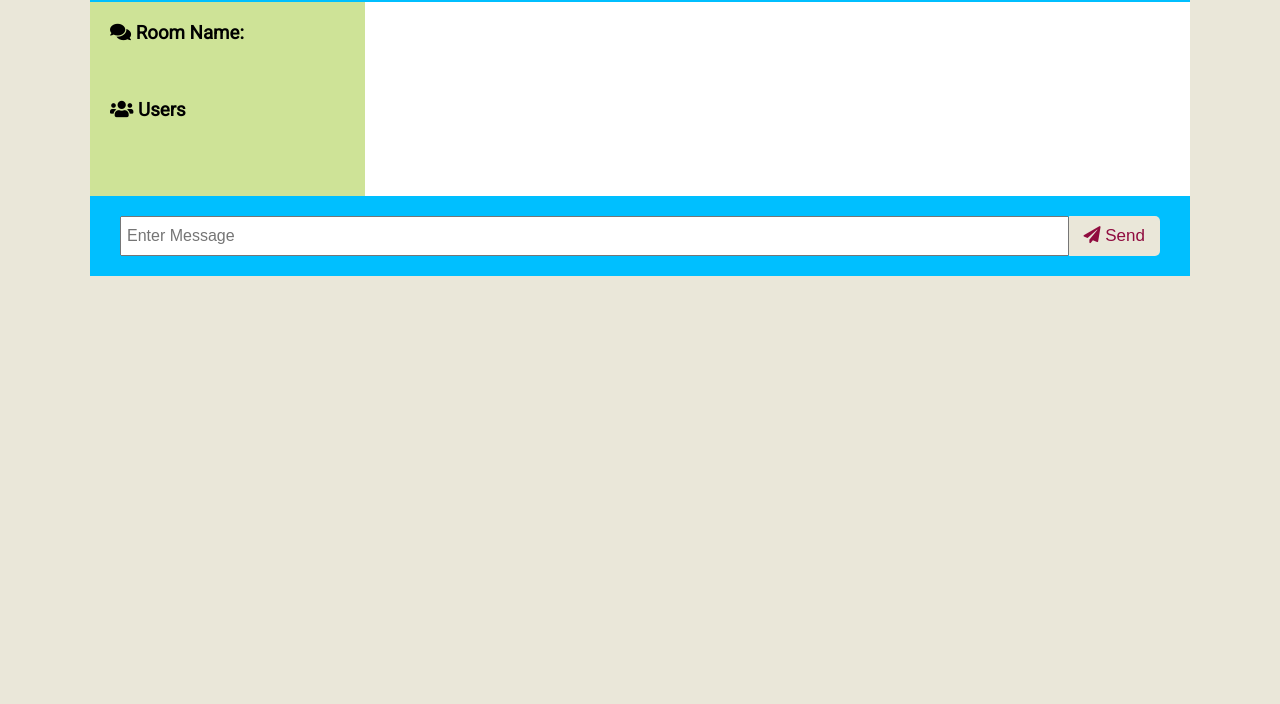
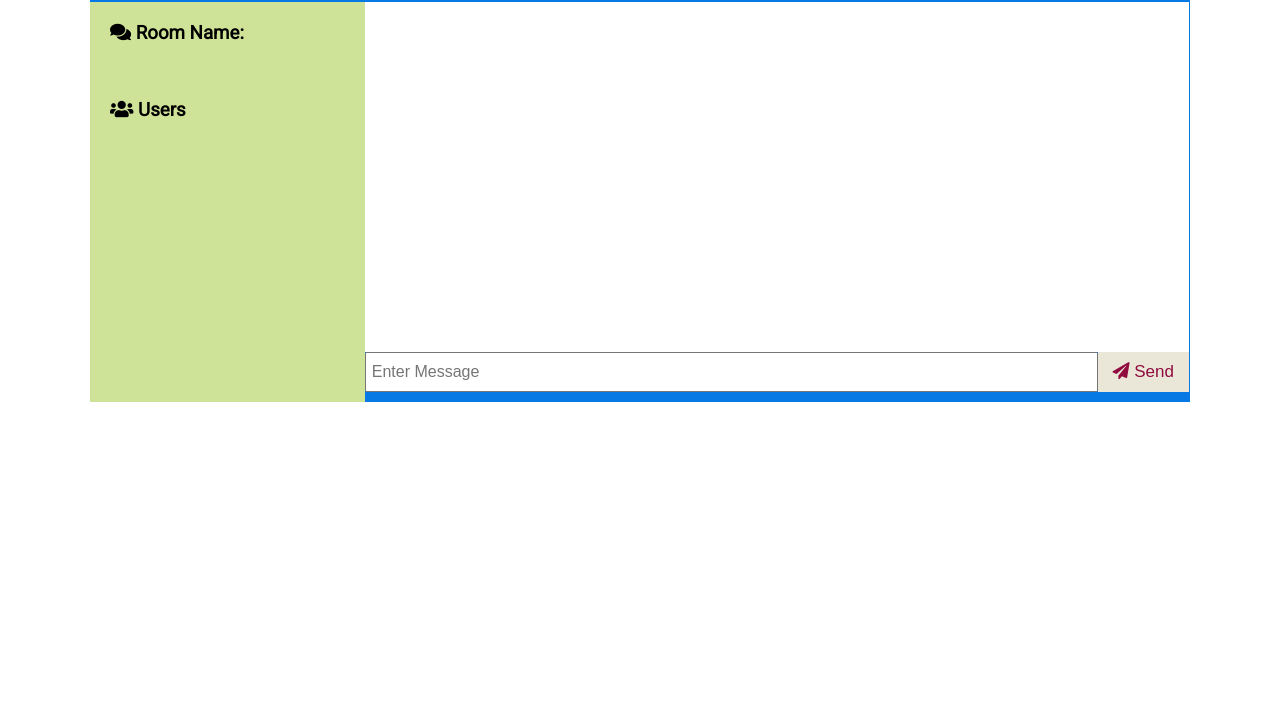
Before and after one commit to LeeYang2019/WeChat_App, a website: page public/chat.html in a window 1280 px wide. Shown: the part 96-800 px from the top of the page. Drawn offline with nearby package versions, Linux system fonts and the light colour scheme; no server answers.

Commit message:
updated styling

```diff
--- a/public/css/style.css
+++ b/public/css/style.css
@@ -1,7 +1,7 @@
 @import url('https://fonts.googleapis.com/css?family=Roboto&display=swap');
 
 :root {
-  --dark-color-a: #00bfff;
+  --dark-color-a: #0779e4;
   --dark-color-b: #cee397;
   --dark-color-c: #dd2c00;
   --dark-color-d: #900c3f;
@@ -21,7 +21,7 @@
 body {
   font-family: 'Roboto', sans-serif;
   font-size: 16px;
-  background: var(--light-color);
+  background: white;
   margin: 20px;
 }
 
@@ -46,11 +46,6 @@ a {
   border-radius: 5px;
 }
 
-#chat-form .btn {
-  border-top-right-radius: 5px;
-  border-bottom-right-radius: 5px;
-}
-
 /* Chat Page */
 
 .chat-container {
@@ -58,6 +53,7 @@ a {
   background: #fff;
   margin: 30px auto;
   overflow: hidden;
+  border-right: solid var(--dark-color-a) 1px;
 }
 
 .chat-header {
@@ -72,6 +68,7 @@ a {
 .chat-main {
   display: grid;
   grid-template-columns: 1fr 3fr;
+  grid-auto-rows: 50px;
 }
 
 .chat-sidebar {
@@ -79,6 +76,7 @@ a {
   color: black;
   padding: 20px 20px 60px;
   overflow-y: scroll;
+  grid-row: span 8;
 }
 
 .chat-sidebar h2 {
@@ -105,6 +103,7 @@ a {
   padding: 30px;
   max-height: 500px;
   overflow-y: scroll;
+  grid-row: span 7;
 }
 
 .chat-messages .message {
@@ -127,8 +126,8 @@ a {
 }
 
 .chat-form-container {
-  padding: 20px 30px;
   background-color: var(--dark-color-a);
+  grid-row: span 1;
 }
 
 .chat-form-container form {
@@ -197,6 +196,10 @@ a {
 }
 
 @media (max-width: 700px) {
+  .chat-container {
+    border: solid blue 1px;
+  }
+
   .chat-main {
     display: block;
   }
```
Also changed, not shown: public/chat.html (+1 -1 lines).
